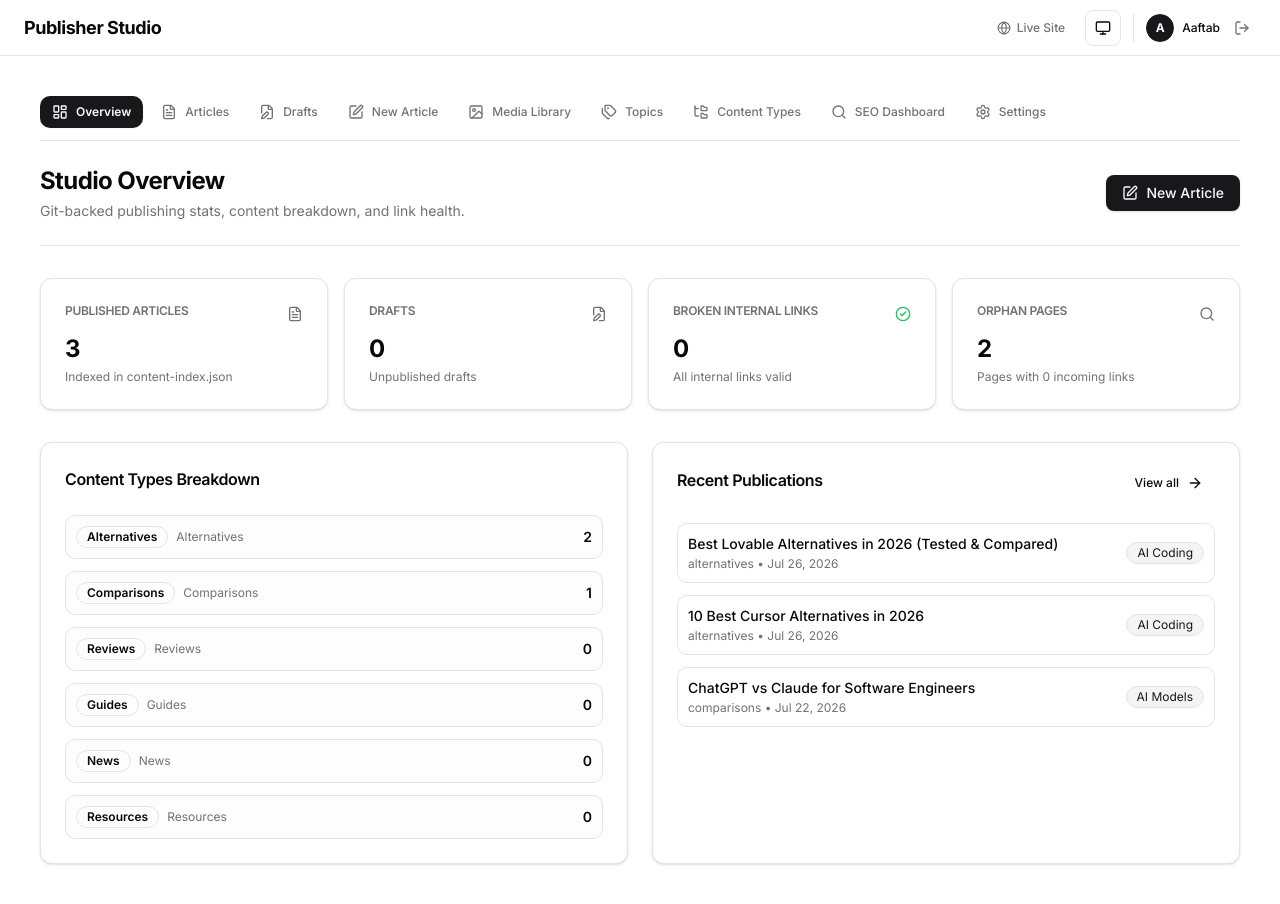
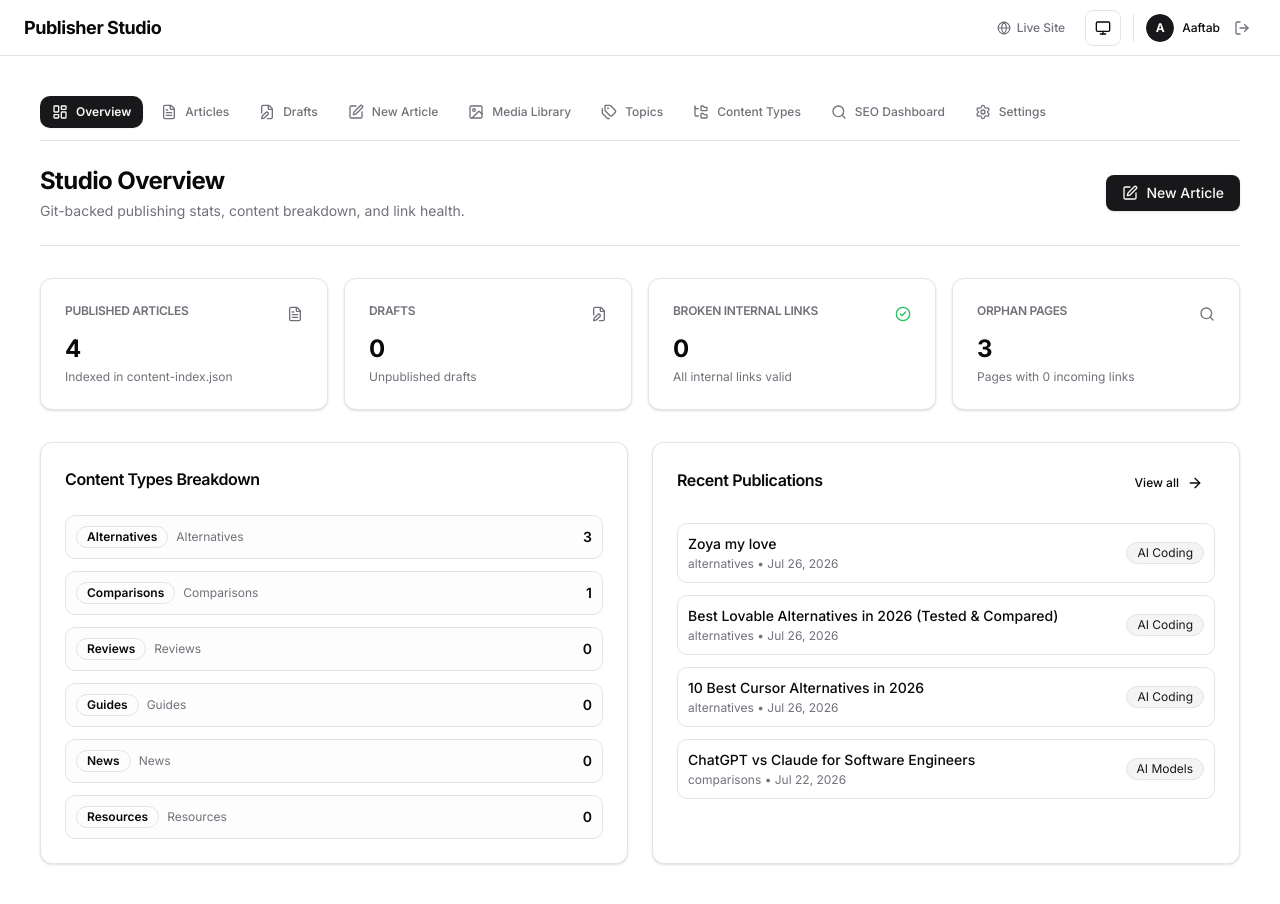
Before and after one commit to aaftabp295/wethedevs, a Next.js app: page /admin in a window 1280 px wide. Built offline with nearby package versions, Linux system fonts and the light colour scheme; no server answers.

Commit message:
feat(content): publish alternatives/zoya-don

```diff
--- a/content-index.json
+++ b/content-index.json
@@ -1,5 +1,20 @@
 {
   "articles": [
+    {
+      "title": "Zoya my love",
+      "slug": "zoya-don",
+      "contentType": "alternatives",
+      "topic": "AI Coding",
+      "tags": [],
+      "description": "zoya is rude but cute",
+      "headings": [],
+      "cover": "https://miro.medium.com/v2/resize:fit:2400/1*NDoht6R3ckuXeo4pKl8ojw.jpeg",
+      "readingTime": 1,
+      "publishedAt": "2026-07-26T09:44:27.483Z",
+      "draft": false,
+      "featured": false,
+      "outgoingLinks": []
+    },
     {
       "title": "Best Lovable Alternatives in 2026 (Tested & Compared)",
       "slug": "lovable-alternatives",
@@ -179,5 +194,5 @@
       ]
     }
   ],
-  "generatedAt": "2026-07-26T08:43:52.176Z"
+  "generatedAt": "2026-07-26T09:44:27.561Z"
 }
--- /dev/null
+++ b/content/alternatives/zoya-don/article.mdx
@@ -0,0 +1,22 @@
+---
+title: "Zoya my love"
+description: "zoya is rude but cute"
+slug: "zoya-don"
+contentType: "alternatives"
+topic: "AI Coding"
+tags: []
+publishedAt: "2026-07-26T09:44:27.483Z"
+draft: false
+featured: false
+cover: "https://miro.medium.com/v2/resize:fit:2400/1*NDoht6R3ckuXeo4pKl8ojw.jpeg"
+---
+
+I love you anusha pinjari
+
+you are my everything
+
+you are very rude
+
+you are zoya don
+
+![zoya-don](https://miro.medium.com/v2/resize:fit:2400/1*NDoht6R3ckuXeo4pKl8ojw.jpeg "Zoya Don")
```
